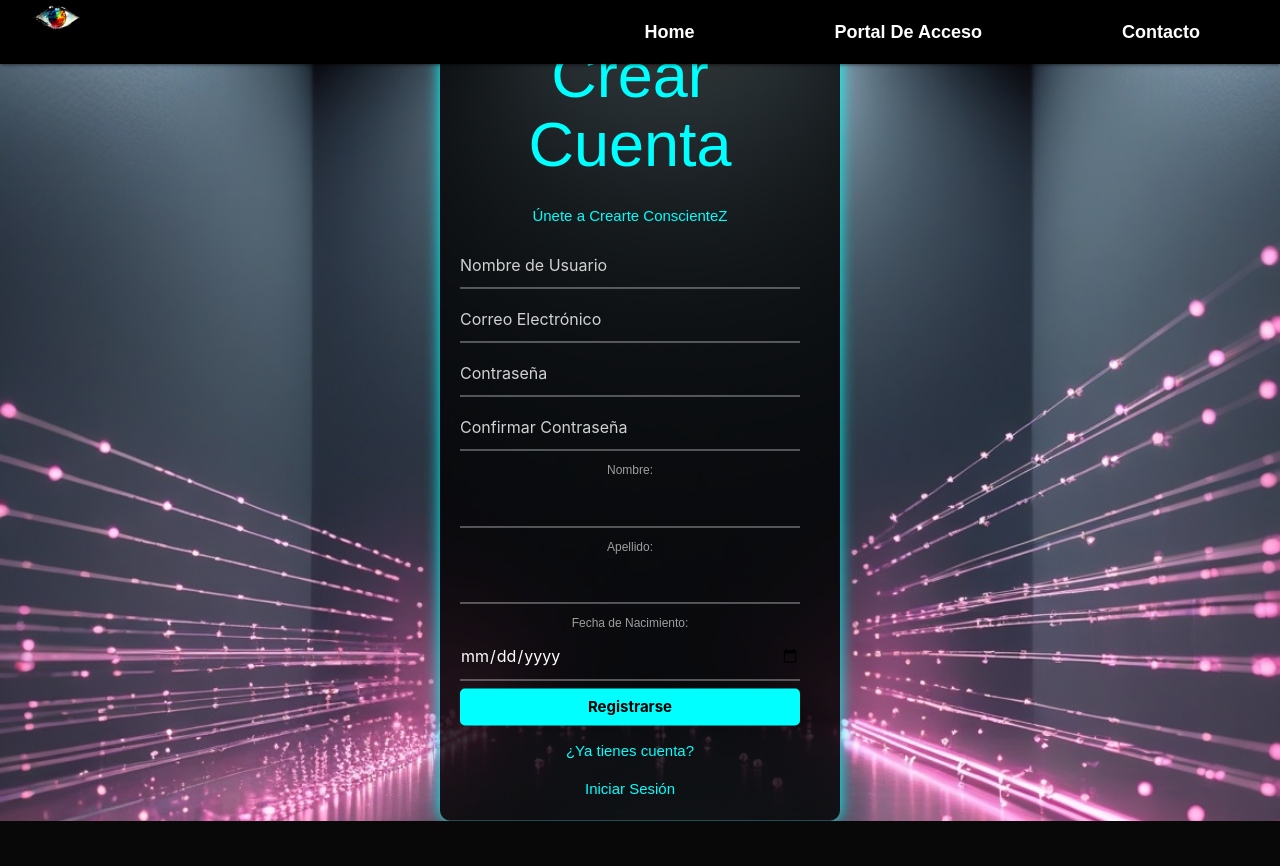
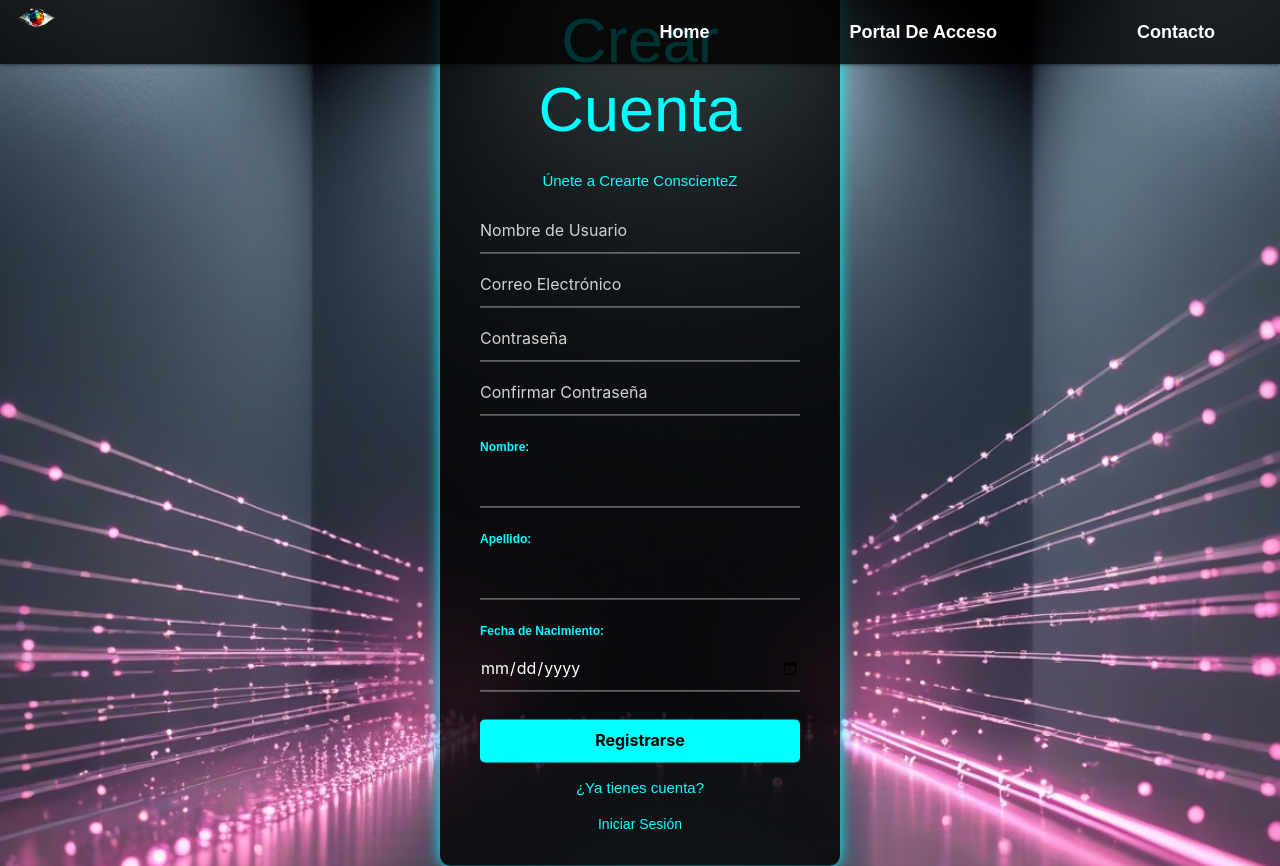
Before and after one commit to andresfuturo/crearteconscientez, a Django app: page /usuarios/registro/ in a window 1280 px wide. Before the commit the page ends 821 px from the top, so only its background shows below. Run offline with Django 5.2, Linux system fonts and the light colour scheme.

Commit message:
se  cambia estilos

```diff
--- a/crearteConscienteZ/appCrearteConscienteZ/static/css/estilo.css
+++ b/crearteConscienteZ/appCrearteConscienteZ/static/css/estilo.css
@@ -7,8 +7,8 @@ body {
     background-repeat: no-repeat; /* Evita que la imagen se repita */
     background-attachment: fixed; /* Hace que el fondo no se mueva */
     padding: 0;
+    margin: 0;
 }
-
 
 /* 🔹 NAVEGACIÓN */
 .navbar {
@@ -17,38 +17,24 @@ body {
     display: flex;
     align-items: center;
     justify-content: space-between;
-    padding: 10px 30px; /* Espacio interno */
-    background-color: rgba(0, 0, 0, 0.8); /* Fondo oscuro semi-transparente */
-    position: fixed; /* Fija la barra arriba */
+    padding: 10px 15px;
+    background-color: rgba(0, 0, 0, 0.8);
+    position: fixed;
     top: 0;
     left: 0;
     z-index: 100;
+    box-sizing: border-box;
 }
 
 /* 🔹 LOGO */
 .logo img {
-    height: 50px;
+    height: 40px;
+    max-width: 100%;
 }
 
 /* 🔹 ENLACES DEL MENÚ */
-/* 🔹 BARRA DE NAVEGACIÓN */
-.navbar {
+.nav-links {
     display: flex;
-    justify-content: space-between;
-    align-items: center;
-    background-color: black;
-    padding: 15px 30px;
-    width: 100%;
-    flex-wrap: nowrap; /* Evita que los elementos se envuelvan */
-}
-
-/* 🔹 LOGO */
-.logo img {
-    height: 50px; /* Ajusta el tamaño del logo */
-}
-
-/* 🔹 MENÚ DE NAVEGACIÓN */
-.nav-links {
     list-style: none;
     display: flex;
     gap: 40px; /* Espacio entre los elementos */
--- a/crearteConscienteZ/appCrearteConscienteZ/static/css/registroUsuario.css
+++ b/crearteConscienteZ/appCrearteConscienteZ/static/css/registroUsuario.css
@@ -1,52 +1,76 @@
-
-
-
 /* PAGINA DE  registro de usuario*/
 .registro-container {
     max-width: 400px;
-    padding: 20px 40px 20px 20px;
+    padding: 30px 40px;
     background: rgba(0, 0, 0, 0.8);
     border-radius: 10px;
     text-align: center;
     color: cyan;
     box-shadow: 0 0 15px cyan;
-
-
     position: absolute;
     top: 50%;
     left: 50%;
     transform: translate(-50%, -50%);
 }
 
+.form-group {
+    margin-bottom: 20px;
+    width: 100%;
+}
+
+.form-group label {
+    display: block;
+    margin-bottom: 8px;
+    font-weight: bold;
+    color: cyan;
+}
 
 .registro-container input {
     width: 100%;
-    padding: 10px;
-    margin: 10px 0;
+    padding: 12px;
+    margin: 0;
     border: 1px solid cyan;
     background: black;
     color: white;
     border-radius: 5px;
+    font-size: 16px;
+    transition: border-color 0.3s ease;
+}
+
+.registro-container input:focus {
+    border-color: #00ffff;
+    outline: none;
 }
 
 .registro-container button {
     background: cyan;
     color: black;
     font-weight: bold;
-    padding: 10px;
+    padding: 12px;
     border: none;
     cursor: pointer;
     width: 100%;
     border-radius: 5px;
+    font-size: 16px;
+    margin-top: 20px;
+    transition: background-color 0.3s ease;
+}
+
+.registro-container button:hover {
+    background-color: #00ffff;
 }
 
 .registro-container a {
     color: cyan;
     text-decoration: none;
+    font-size: 14px;
+    display: block;
+    margin-top: 10px;
 }
 
 .registro-container a:hover {
     text-decoration: underline;
+    color: #00ffff;
 }
 
 /* estilos elementos estaticos simbolos */
@@ -66,3 +90,12 @@
     width: 70px; /* Ajusta el tamaño del logo */
     border-radius: 5px; /* Bordes redondeados sutiles */
 }
+
+.registro-container label {
+    display: block;
+    margin-top: 15px; /* separa del campo anterior */
+    margin-bottom: 5px; /* separa del input que etiqueta */
+    font-weight: bold;
+    color: cyan;
+    text-align: left; /* opcional si quieres alinear a la izquierda */
+}
```
Also changed, not shown: crearteConscienteZ/appCrearteConscienteZ/Templates/portalDeAcceso.html (+3 -6 lines), crearteConscienteZ/db.sqlite3.
